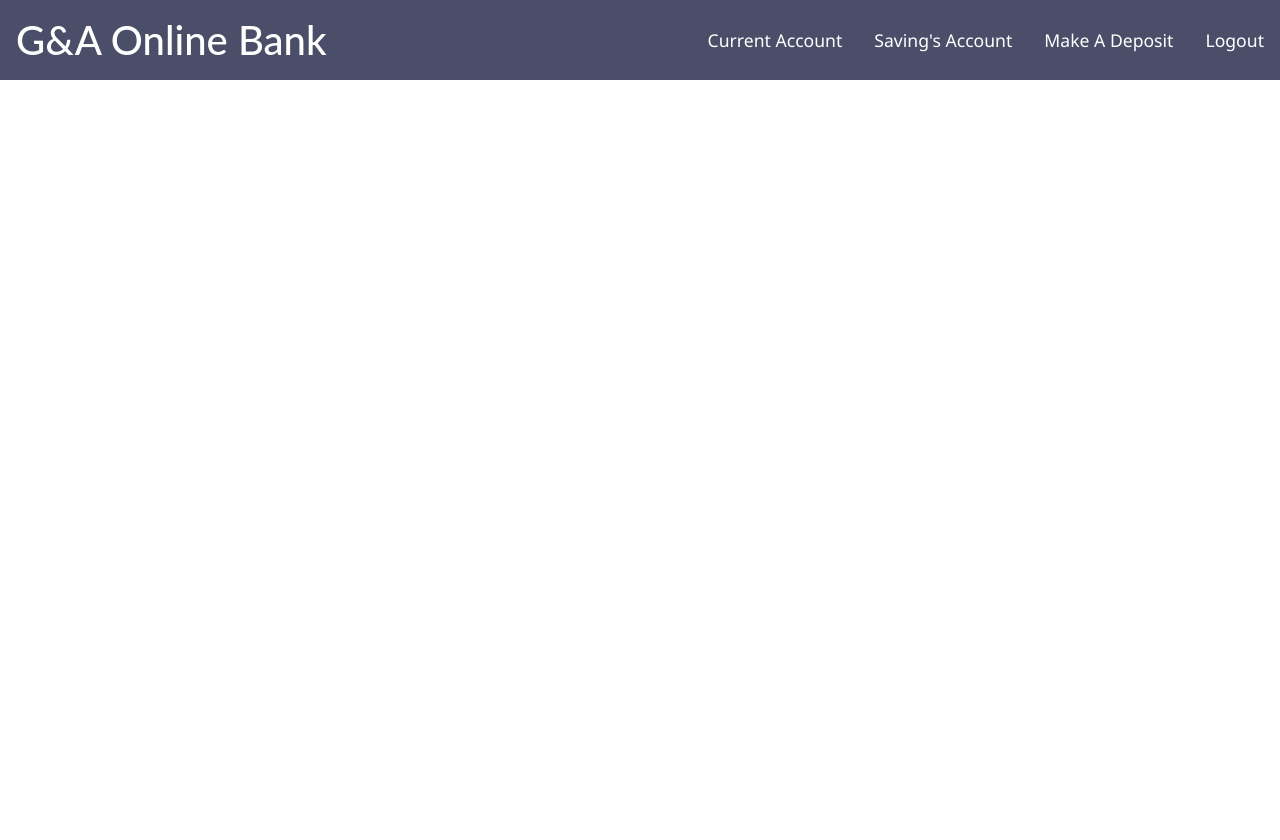
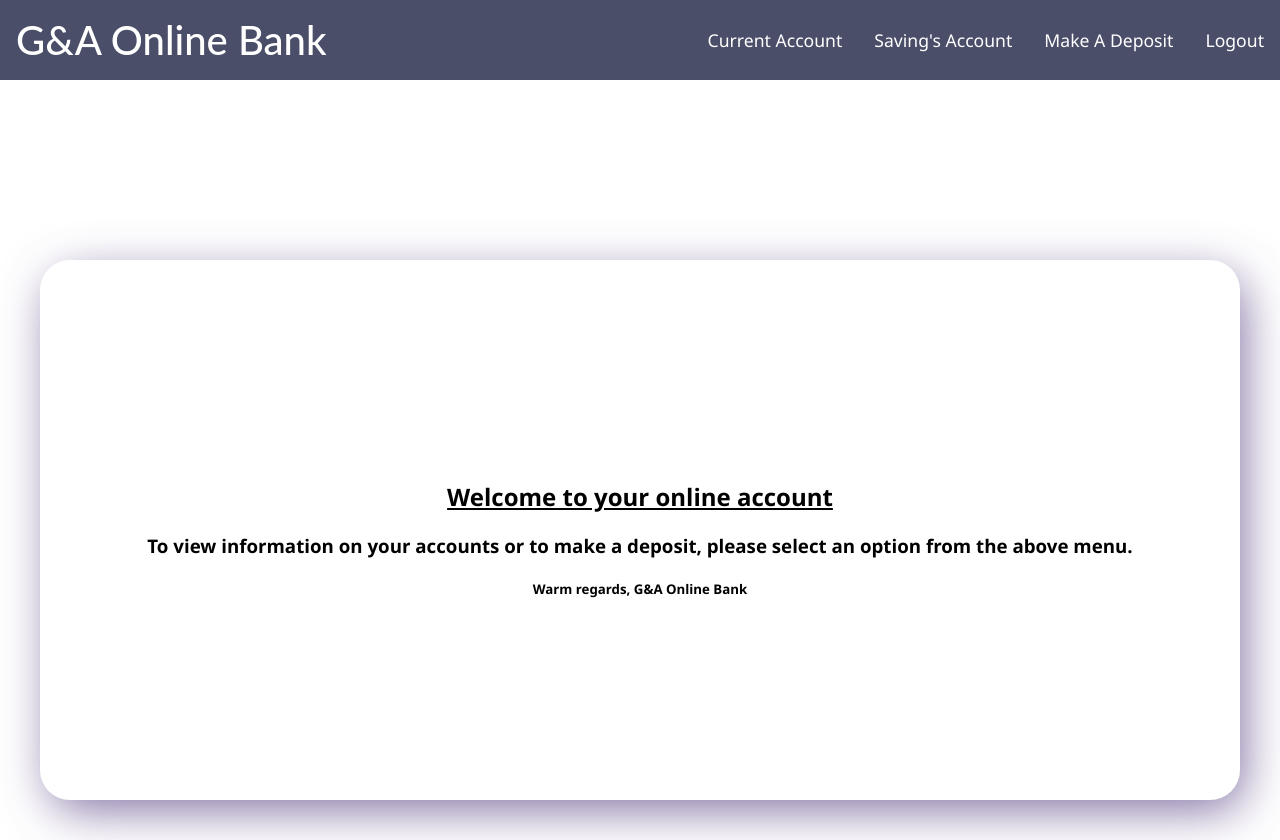
Before and after one commit to PeterGemmell/Bank_Account_App, a React (Create React App) app in the folder client/bank_account/: page /home in a window 1280 px wide. Before the commit the page ends 800 px from the top, so only its background shows below. Built offline with nearby package versions, Linux system fonts and the light colour scheme.

Commit message:
basic welcome card on homepage for now

```diff
--- a/client/bank_account/src/NavBar.js
+++ b/client/bank_account/src/NavBar.js
@@ -7,7 +7,7 @@ const NavBar = (props) => {
     <header className='navbar'>
         <div className='navbar__title navbar__item'>G&A Online Bank</div>
         <div className='navbar__item'>
-        <a href="/coffees">Current Account</a></div>
+        <a href="/CurrentAccount">Current Account</a></div>
         <div className='navbar__item'>
         <a href="/coffees">Saving's Account</a></div>
         <div className='navbar__item'>
--- a/client/bank_account/src/containers/HomeContainer.js
+++ b/client/bank_account/src/containers/HomeContainer.js
@@ -1,18 +1,38 @@
 import React, { Component, Fragment } from 'react'
 import {BrowserRouter as Router, Route, Switch} from 'react-router-dom';
 import NavBar from '../NavBar.js';
+import CurrentAccountContainer from './CurrentAccountContainer';
 
 class HomeContainer extends Component {
+
 
   render(){
   return(
     <Router>
     <Fragment>
     <NavBar/>
+    <Switch>
+    <Route path="/CurrentAccount" component={CurrentAccountContainer} />
+    <div className="card">
+      <h2><u>Welcome to your online account</u></h2>
+      <h3>To view information on your accounts or to make a deposit, please select an option from the above menu.</h3>
+      <h5>Warm regards, G&A Online Bank</h5>
+    <div className="wrap">
+      <div className="left">
+        <form>
+         </form>
+       </div>
+    </div>
+    </div>
+    </Switch>
     </Fragment>
     </Router>
+
    )
   }
 }
 
+
+
+
 export default HomeContainer;
--- a/client/bank_account/src/style.css
+++ b/client/bank_account/src/style.css
@@ -13,6 +13,35 @@ PLATINUM: #EADAE4
 SPANISH GRAY: #9A8C98
 SILVER PINK: #C9ADA7
 */
+
+.card{
+  margin: 40px;
+  box-shadow: 7px 13px 49px -5px rgba(86, 63, 130, 0.78);
+  border-radius: 30px;
+  padding: 100px 40px;
+  padding-top: 200px;
+  margin-top: 180px;
+  font-family: "Segoe UI", "Ubuntu", "Roboto", "Open Sans", "Helvetica Neue", sans-serif;
+}
+.wrap{
+  display: flex;
+  flex-direction: row;
+  flex-wrap: wrap;
+  margin: 20px;
+}
+.left{
+  margin-right: 20px;
+}
+form{
+  display: flex;
+  align-items: baseline;
+  margin-top: 30px;
+  margin-bottom: 30px;
+}
+.form-label{
+  margin: 0 10px;
+  font-size: 24px;
+}
 
 a {
   color: white;
```
